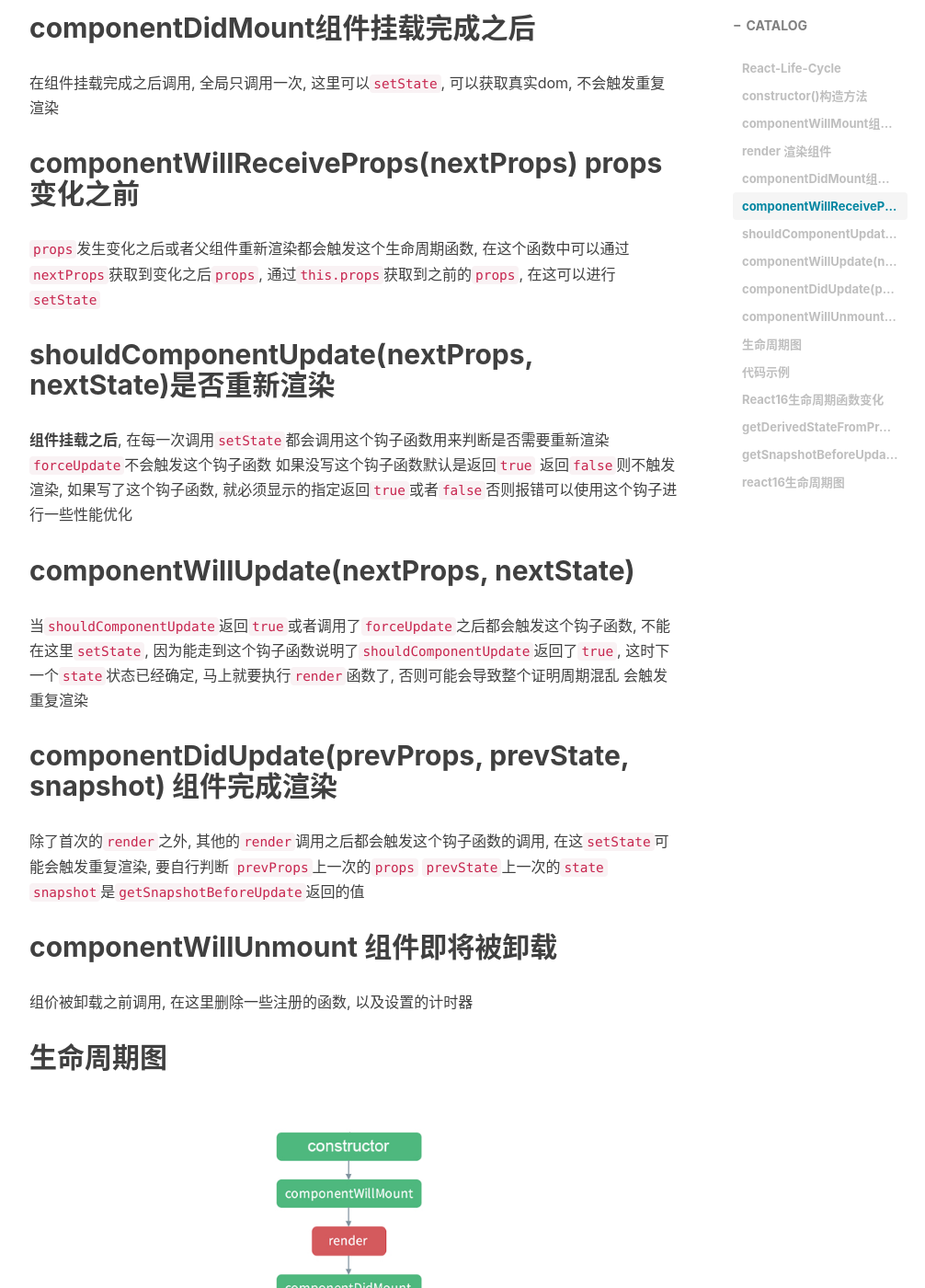
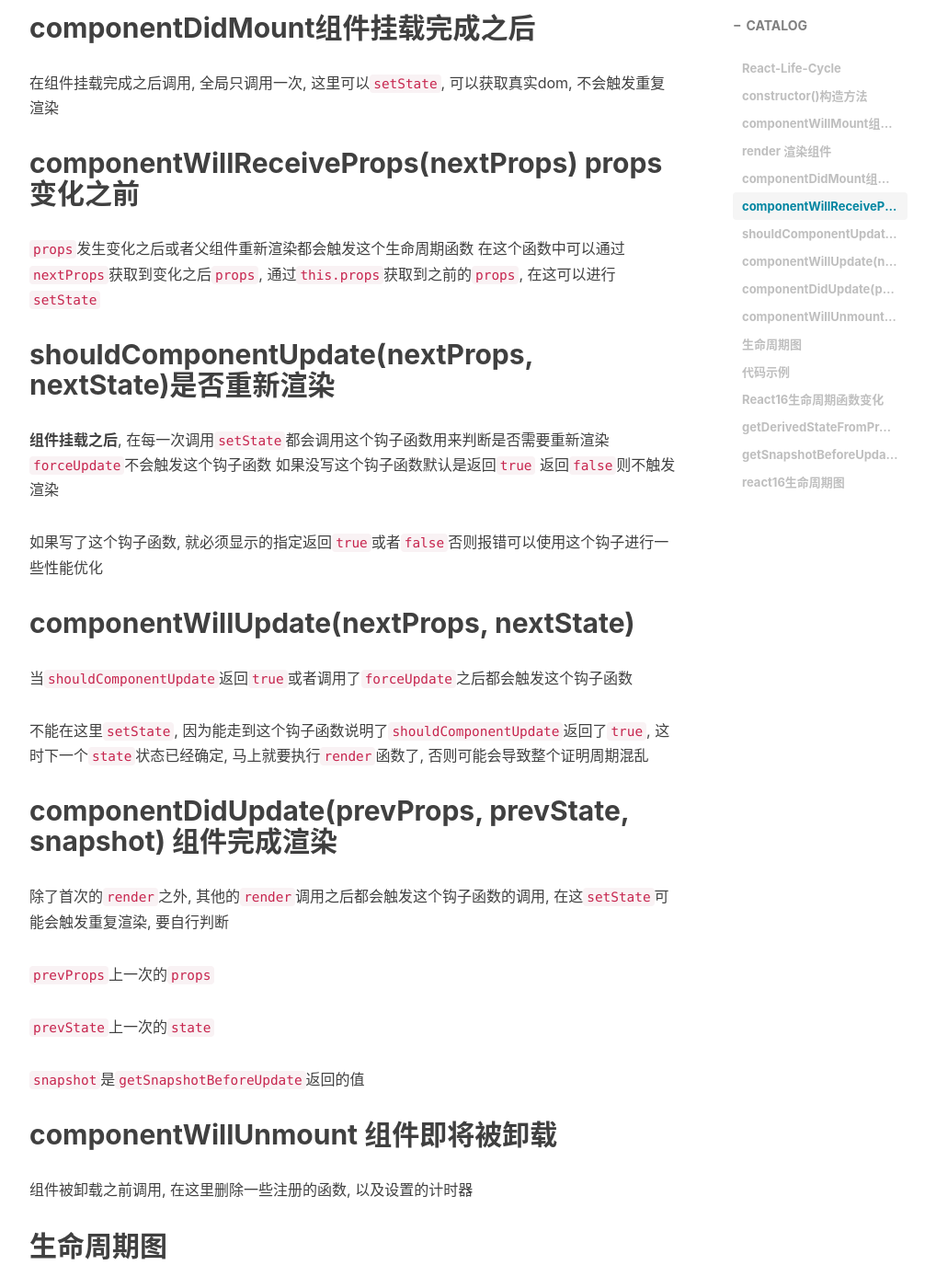
Before and after one commit to echoheart/echoheart.github.io, a Jekyll site: the page built from _posts/2019-11-28-React-life-cycle.md, in a window 1280 px wide and 1400 px high, scrolled down 1239 px. Shown: the whole window at 92% size, without its empty margins (233-1239 px from the left). Built offline with Jekyll 4.4.1, drawn with Linux system fonts in a browser that asks for light colours; nearby versions of some CDN libraries; comment, search, counter and statistics services are not loaded; some of the changed text lies outside the part shown.

Commit message:
react-life-cycle

```diff
--- a/_posts/2019-11-28-React-life-cycle.md
+++ b/_posts/2019-11-28-React-life-cycle.md
@@ -15,42 +15,58 @@ tags:
 
 
 ## constructor()构造方法
-`constructor`是ES6类中的默认方法, 通过`new`关键字实例化出对象时会被自动调用, 该方法必须存在于类中, 如果类中没有实现, 默认会添加空的`constructor`,
-当类中存在`constructor`存在时并且该类作为子类, 就必须调用`super`方法,
-如果要在`constructor`方法中使用`this`就必须在使用之前调用`super`,
 
-如果要在`constructor`中访问`this.props`就必须在`super`中传入props,
+`constructor`是ES6类中的默认方法, 通过`new`关键字实例化出对象时会被自动调用, 该方法必须存在于类中, 如果类中没有实现, 默认会添加空的`constructor`
+当类中存在`constructor`存在时并且该类作为子类, 就必须调用`super`方法
+如果要在`constructor`方法中使用`this`就必须在使用之前调用`super`
+
+如果要在`constructor`中访问`this.props`就必须在`super`中传入props
 无论是否在`super`中传入props在其他的生命周期中`this.props`都是可以使用的, 这是React实现的
 
 `constructor`一般作为初始化state的生命周期
 在这里可以异步触发`setState`来触发更新
 
 ## componentWillMount组件挂载之前
+
 在组件挂在之前调用, 全局只调用一次, 在这里可以`setState`, 不会触发重复渲染, 因为这个钩子是在`render`之前
 ## render 渲染组件
+
 必须定义的生命周期, 用来渲染dom, 不能在这里`setState`, 必须返回reactDOM
 ## componentDidMount组件挂载完成之后
+
 在组件挂载完成之后调用, 全局只调用一次, 这里可以`setState`, 可以获取真实dom, 不会触发重复渲染
 ## componentWillReceiveProps(nextProps)  props变化之前
-`props`发生变化之后或者父组件重新渲染都会触发这个生命周期函数, 在这个函数中可以通过`nextProps`获取到变化之后`props`, 通过`this.props`获取到之前的`props`, 在这可以进行`setState`
+
+`props`发生变化之后或者父组件重新渲染都会触发这个生命周期函数
+在这个函数中可以通过`nextProps`获取到变化之后`props`, 通过`this.props`获取到之前的`props`, 在这可以进行`setState`
+
 ## shouldComponentUpdate(nextProps, nextState)是否重新渲染
 **组件挂载之后**, 在每一次调用`setState`都会调用这个钩子函数用来判断是否需要重新渲染
 `forceUpdate`不会触发这个钩子函数
 如果没写这个钩子函数默认是返回`true`
-返回`false`则不触发渲染,
+返回`false`则不触发渲染
+
 如果写了这个钩子函数, 就必须显示的指定返回`true`或者`false`否则报错可以使用这个钩子进行一些性能优化
+
 ## componentWillUpdate(nextProps, nextState)
-当`shouldComponentUpdate`返回`true`或者调用了`forceUpdate`之后都会触发这个钩子函数,
-不能在这里`setState`, 因为能走到这个钩子函数说明了`shouldComponentUpdate`返回了`true`, 这时下一个`state`状态已经确定, 马上就要执行`render`函数了, 否则可能会导致整个证明周期混乱
-会触发重复渲染
+
+当`shouldComponentUpdate`返回`true`或者调用了`forceUpdate`之后都会触发这个钩子函数
+
+不能在这里`setState`, 因为能走到这个钩子函数说明了`shouldComponentUpdate`返回了`true`, 这时下一个`state`状态已经确定, 马上就要执行`render`函数了,
+否则可能会导致整个证明周期混乱
 
 ## componentDidUpdate(prevProps, prevState, snapshot) 组件完成渲染
 除了首次的`render`之外, 其他的`render`调用之后都会触发这个钩子函数的调用, 在这`setState`可能会触发重复渲染, 要自行判断
+
 `prevProps`上一次的`props`
+
 `prevState`上一次的`state`
+
 `snapshot`是`getSnapshotBeforeUpdate`返回的值
+
 ## componentWillUnmount 组件即将被卸载
-组价被卸载之前调用, 在这里删除一些注册的函数, 以及设置的计时器
+
+组件被卸载之前调用, 在这里删除一些注册的函数, 以及设置的计时器
 
 ## 生命周期图
 
@@ -131,28 +147,37 @@ export default LifeCycle;
 [react-theory/life.js at master · echoheart/react-theory · GitHub](https://github.com/echoheart/react-theory/blob/master/src/class-life-cycle/life.js)
 
 # React16生命周期函数变化
+
 ## getDerivedStateFromProps(nextProps, prevState)
 
 这一个静态方法, 所以不能在这个钩子当中使用`this`
+
 也就是不能调用`setState`
+
 这个函数的两个参数分别是新的`props`和当前的`state`对象
+
 **这个钩子会返回一个新的`state`对象来更新当前的`state`对象, 如果不需要更新可以返回`null`**
 
 这个钩子函数会在**组件首次挂载时, 接收到新的props时, 父组件重新渲染, 调用setState时, 和foreUpdate时**被调用
+
 也就是说这个钩子函数在**首次渲染阶段**, 以及**更新阶段**都会被调用
+
 这个钩子就是为了替代之前的`componentWillMount`,`componentWillReceiveProps`,`componentWillUpdate`钩子函数的
+
 `nextProps`当前的`props`
+
 `prevState`上一次的`props`
 
 ## getSnapshotBeforeUpdate(prevProps, prevState)
-这个用来替代`componentWillUpdate`,
+这个用来替代`componentWillUpdate`
+
 这个钩子在更新阶段的`render`之后, `componentDidUpdate`之前调用
+
 `prevProps`上一次的`props`
-
-
 
 `prevState`上一次的`state`
 
 
 ## react16生命周期图
+
 ![](https://www.echoheart.cn/img/react16-life-cycle.jpg)
```
